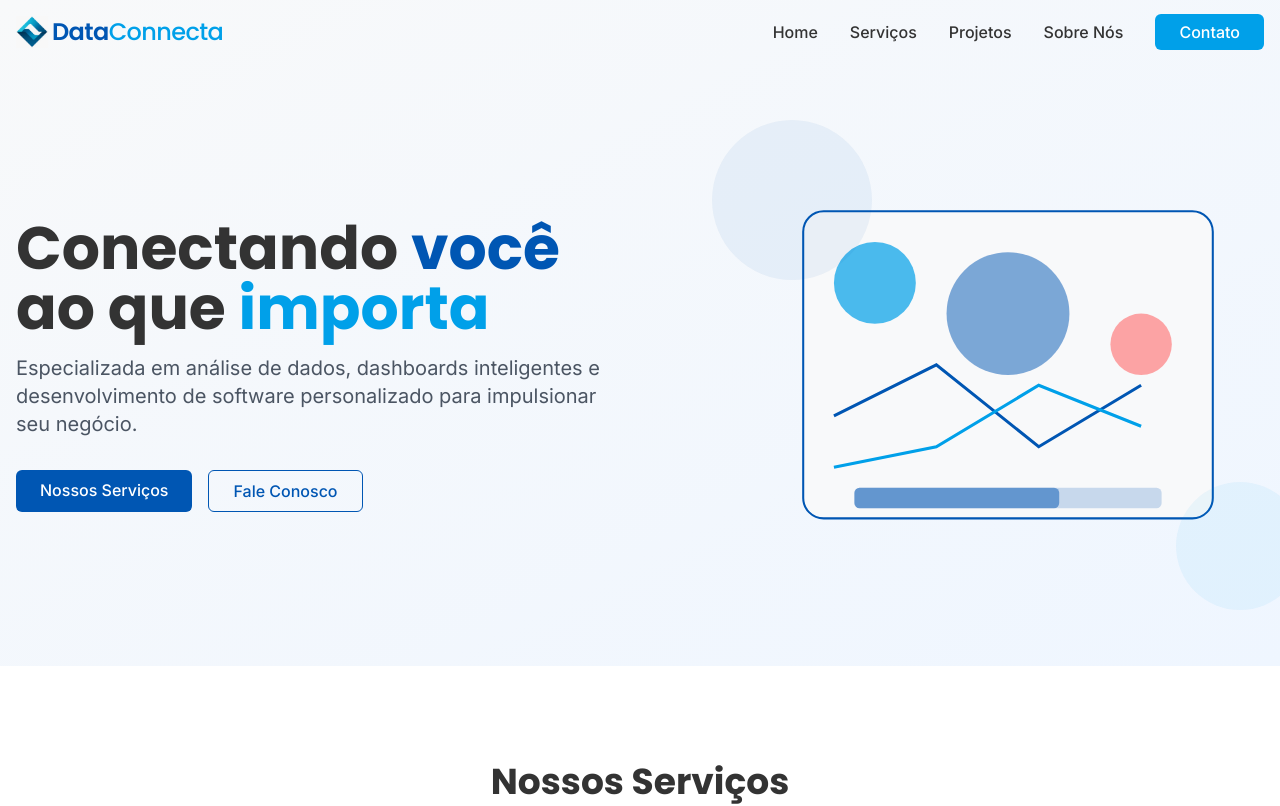
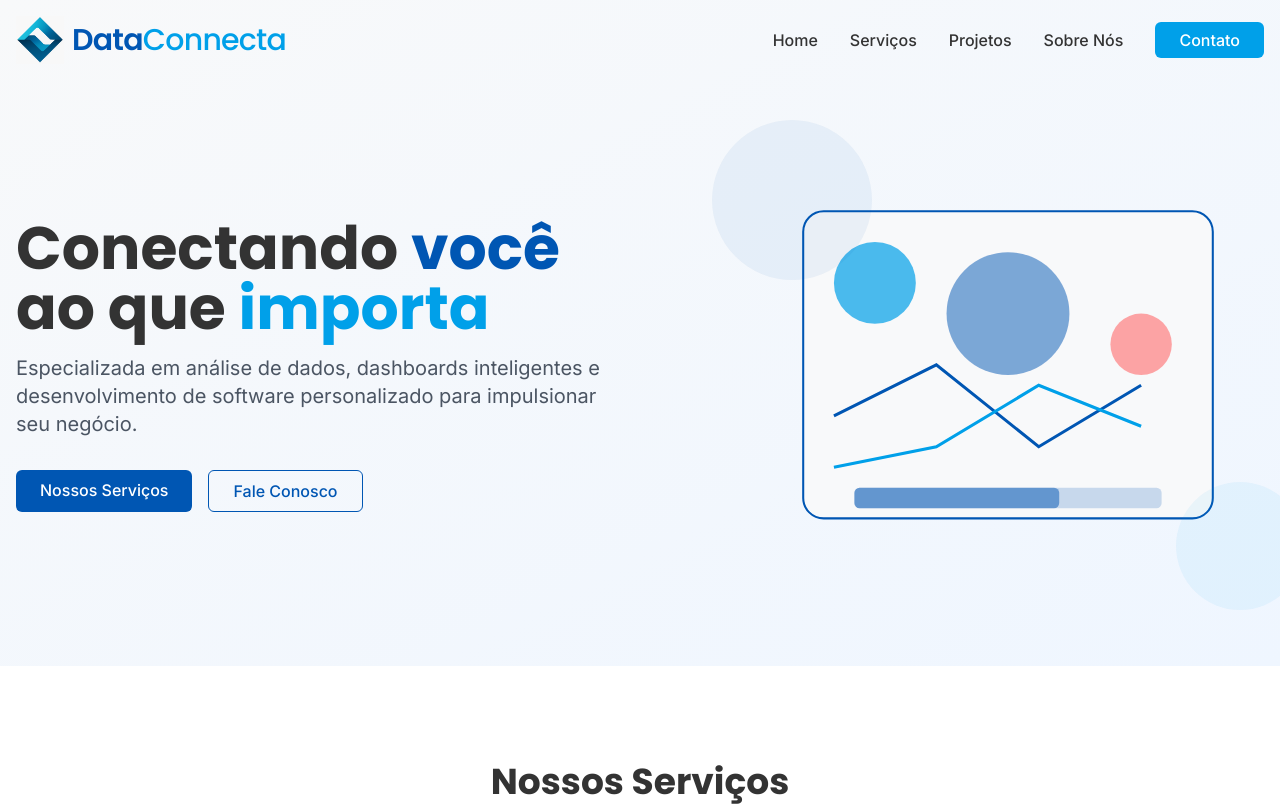
Before and after one commit to ShillyaRodgez/Data-Connecta, a React (Vite) app: page / in a window 1280 px wide. Shown: the top 806 px of the page. Built offline with nearby package versions, Linux system fonts and the light colour scheme; the HTML template or start-up script is replaced by a standard one.

Commit message:
style(Header): increase logo size and adjust text size for better visibility
The logo and text size in the Header component were increased to improve visibility and enhance the user interface. The spacing around the logo was also adjusted to maintain visual balance.

```diff
--- a/src/components/Header.jsx
+++ b/src/components/Header.jsx
@@ -53,8 +53,8 @@ const Header = () => {
     >
       <div className="container flex items-center justify-between">
         {/* Logo */}
-        <a href="#" className="flex items-center text-2xl tracking-tight font-semibold text-primary font-heading">
-          <img src={logo} alt="Data Connecta Logo" className="h-8 w-auto mr-1" />
+        <a href="#" className="flex items-center text-3xl tracking-tight font-semibold text-primary font-heading">
+          <img src={logo} alt="Data Connecta Logo" className="h-12 w-auto mr-2" />
           Data<span className="text-secondary font-medium">Connecta</span>
         </a>
 
```
